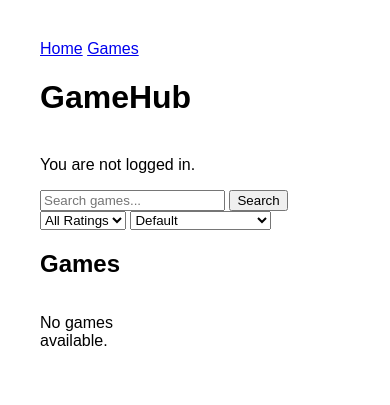
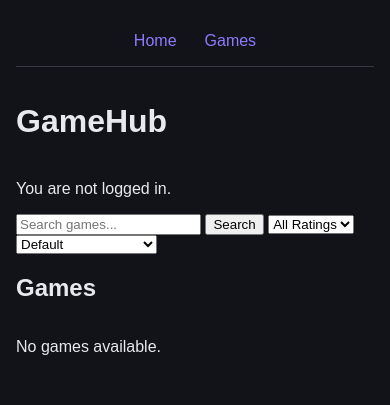
Before and after one commit to Aylar-Hosseinzadeh/gamehub, a Django app: page /games/ in a window 390 px wide. Shown: the top 405 px of the page. Run offline with Django 5.2, Linux system fonts and the light colour scheme; data that the repository does not hold is empty.

Commit message:
Improve game card styling and clickability
- Refine color and spacing variables for the Dark Editorial design.
- Improve responsive page spacing.
- Make the entire game card clickable.
- Remove link underlines while preserving the card styling.

```diff
--- a/games/static/games/style.css
+++ b/games/static/games/style.css
@@ -1,8 +1,31 @@
+:root {
+    /* Colors */
+    --color-background: #111318;
+    --color-surface: #1B1E26;
+    --color-surface-hover: #262B36;
+
+    --color-accent: #8B7CFF;
+
+    --color-text: #E7E9EF;
+    --color-muted: #A6A9B5;
+
+    --color-border: #353945;
+
+    /* Layout */
+    --radius-card: 12px;
+    --space-card: 20px;
+    --space-page: 40px;
+    --space-element: 12px;
+    --space-grid: 20px;
+}
 
 body {
     font-family: Arial, sans-serif;
     margin: 0;
-    padding: 40px;
+    padding: var(--space-page);
+
+    background-color: var(--color-background);
+    color: var(--color-text);
 }
 
 .site-header {
@@ -15,26 +38,73 @@ body {
 
 .games-grid {
     display: grid;
-    grid-template-columns: repeat(3, 1fr);
-    gap: 20px;
+    grid-template-columns: repeat(auto-fit, minmax(250px, 1fr));
+    gap: var(--space-grid);
 }
 
 .game-card {
-    padding: 20px;
-    border: 1px solid #ccc;
-    border-radius: 10px;
-    box-shadow: 0 4px 10px rgba(0, 0, 0, 0.1);
-    transition: transform 0.2s ease;
+    padding: var(--space-card);
+    background-color: var(--color-surface);
+    border: 1px solid var(--color-border);
+    border-radius: var(--radius-card);
+
+    transition:
+        background-color 0.2s ease,
+        border-color 0.2s ease,
+        transform 0.2s ease;
 }
 
 .game-card:hover {
-    transform: translateY(-5px);
+    background-color: var(--color-surface-hover);
+    border-color: var(--color-accent);
+    transform: translateY(-4px);
 }
 
 .game-card h3 {
     margin-top: 0;
+    margin-bottom: var(--space-element);
+    font-size: 1.2rem;
 }
 
 .game-card p {
-    margin: 8px 0;
+    margin: var(--space-element) 0;
+    color: var(--color-muted);
+    line-height: 1.6;
 }
+
+a,
+a:visited,
+a:hover,
+a:active,
+a:focus {
+    color: var(--color-accent);
+}
+
+.game-card .game-card-link,
+.game-card .game-card-link:visited,
+.game-card .game-card-link:hover,
+.game-card .game-card-link:active,
+.game-card .game-card-link:focus {
+    text-decoration: none;
+}
+
+nav {
+    display: flex;
+    justify-content: center;
+    align-items: center;
+    gap: 28px;
+
+    margin-bottom: 36px;
+    padding: 16px 0;
+    border-bottom: 1px solid var(--color-border);
+}
+
+nav a {
+    text-decoration: none;
+}
+
+@media (max-width: 600px) {
+    :root {
+        --space-page: 16px;
+    }
+}
--- a/games/templates/games/game_list.html
+++ b/games/templates/games/game_list.html
@@ -41,13 +41,13 @@
         <div class="games-grid">
             {% for game in games %}
                 <article class="game-card">
-                    <a href="{% url 'game_detail' game.pk %}">
+                     <a class="game-card-link" href="{% url 'game_detail' game.pk %}">
                         <h3>{{ game.title }}</h3>
+
+                         <p>Developer: {{ game.developer }}</p>
+                         <p>Rating: {{ game.rating }}</p>
+                         <p>Release date: {{ game.release_date }}</p>
                     </a>
-
-                    <p>Developer: {{ game.developer }}</p>
-                    <p>Rating: {{ game.rating }}</p>
-                    <p>Release date: {{ game.release_date }}</p>
                 </article>
             {% empty %}
                 <p>No games available.</p>
```
